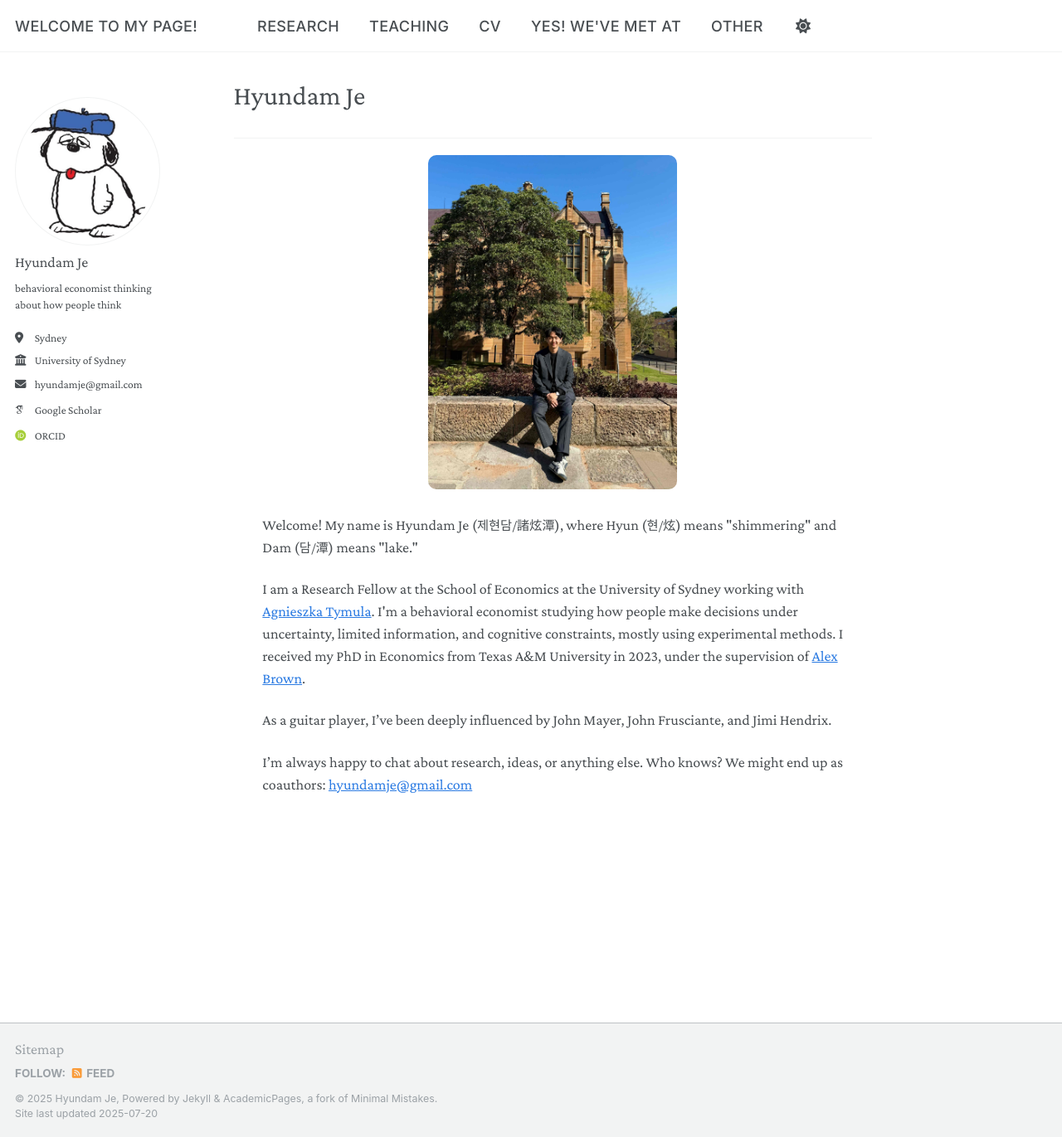
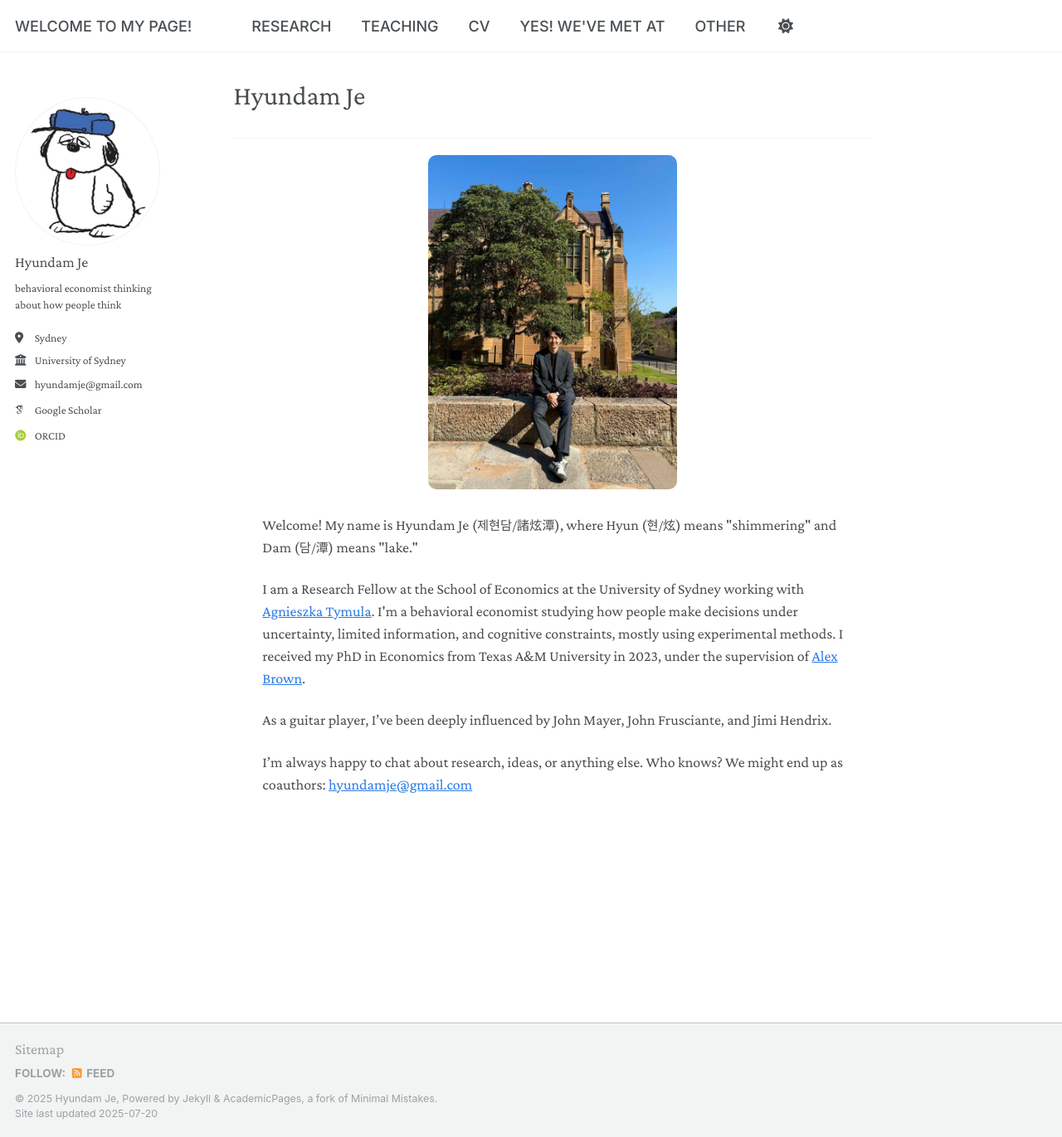
Before and after one commit to hyundamje/hyundamje.github.io, a Jekyll site: the page built from _pages/about.md, in a window 1280 px wide and 1371 px high. Shown: the whole window at 83% size. Built offline with Jekyll 4.4.1, drawn with Linux system fonts in a browser that asks for light colours; some web fonts are replaced.

Commit message:
Update custom.css

```diff
--- a/assets/css/custom.css
+++ b/assets/css/custom.css
@@ -5,7 +5,6 @@
   font-family:  'Inter', sans-serif !important;
   font-weight: 500;
   text-transform: uppercase;
-  letter-spacing: 0.02em;
 }
 
 .author__name,
```
